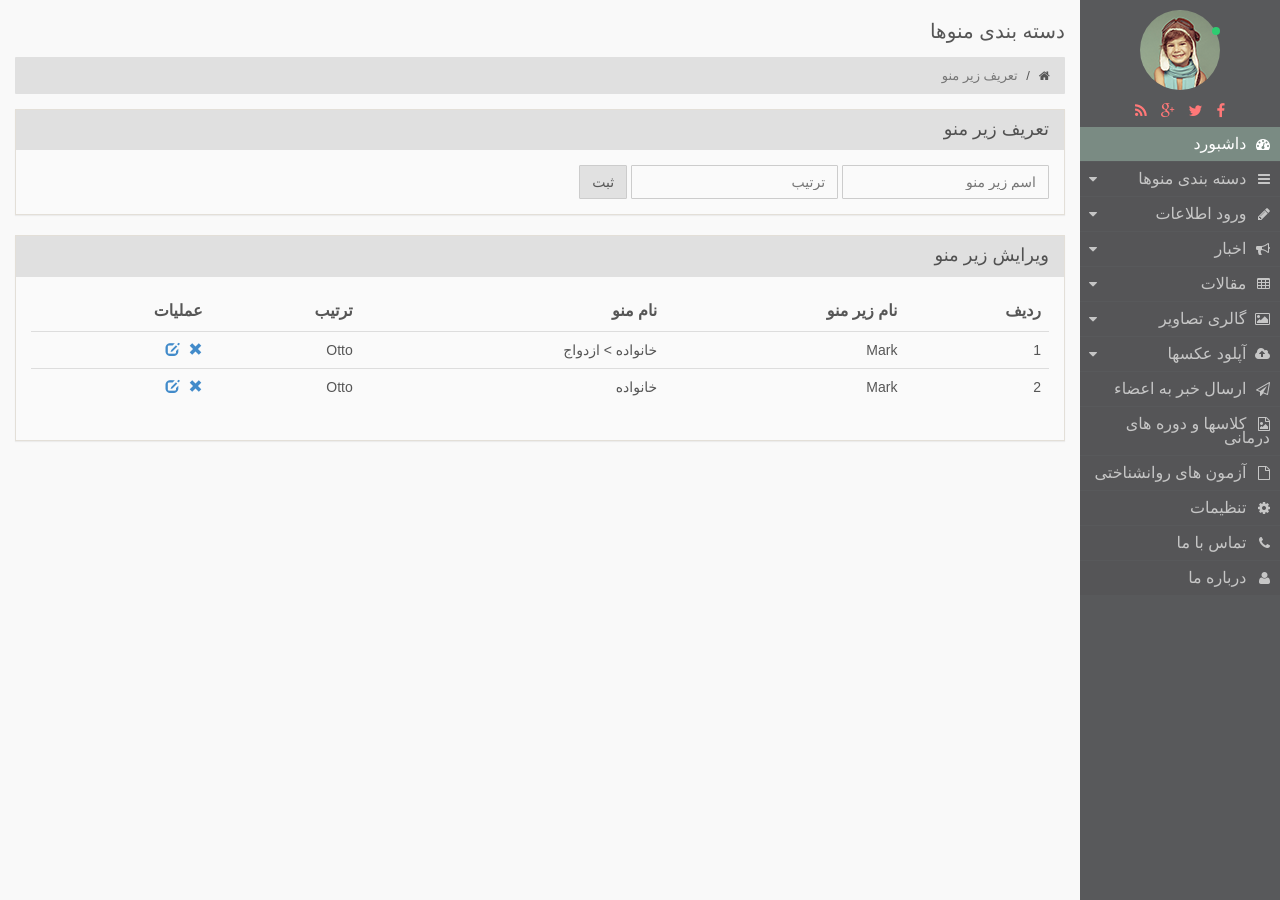
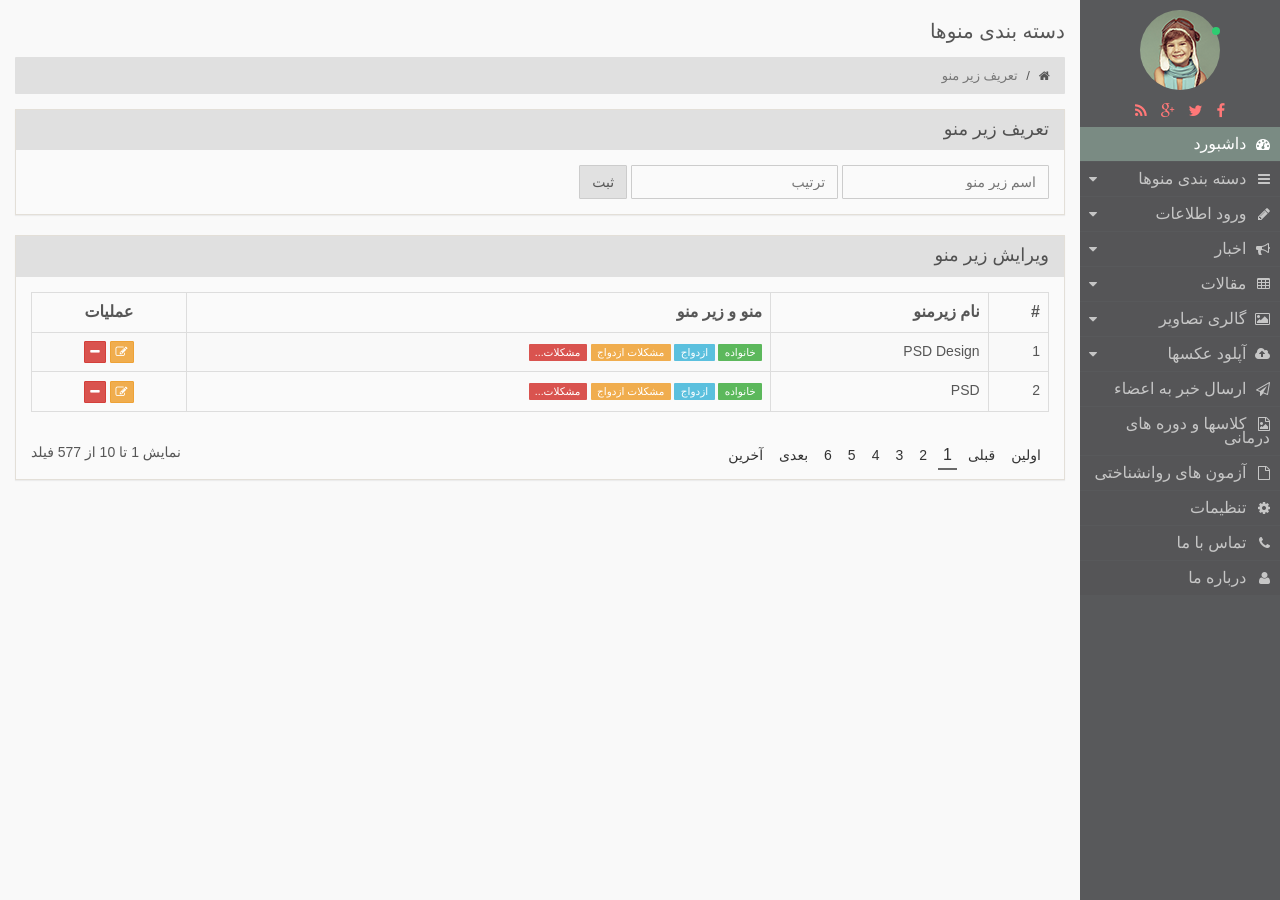
Before and after one commit to medworks/dr-share, a PHP site: page /manager/submenu.php in a window 1280 px wide. Shown: the part 38-938 px from the top of the page. Run offline with PHP 8.4, Linux system fonts and the light colour scheme; some libraries are stand-ins or nearby versions.

Commit message:
fix submenu edit page

```diff
--- a/manager/submenu.php
+++ b/manager/submenu.php
@@ -48,49 +48,63 @@
                             <div class="panel-body">
                                 <!--Table Wrapper Start-->
                                 <div class="table-responsive ls-table">
-                                    <table class="table">
+                                    <table class="table table-bordered table-striped">
                                         <thead>
                                         <tr>
-                                                <th>ردیف</th>
-                                                <th>نام زیر منو</th>
-                                                <th>نام منو</th>
-                                                <th>ترتیب</th>
-                                                <th>عملیات</th>
+                                            <th>#</th>
+                                            <th>نام زیرمنو</th>
+                                            <th>منو و زیر منو</th>
+                                            <th class="text-center">عملیات</th>
                                         </tr>
                                         </thead>
                                         <tbody>
                                         <tr>
                                             <td>1</td>
-                                                <td>Mark</td>
-                                                <td>خانواده > ازدواج</td>
-                                                <td>Otto</td>
+                                            <td>PSD Design</td>
                                             <td>
-                                                    <ul class="ls-glyphicons-list">
-                                                        <li>
-                                                            <a href="#" title="پاک کردن" style="margin-left:5px"><span class="glyphicon glyphicon-remove"></span></a>
-                                                            <a href="#" title="ویرایش"><span class="glyphicon glyphicon-edit"></span></a>
-                                                        </li>
-                                                    </ul>
+                                                <span class="label label-success">خانواده</span>
+                                                <span class="label label-info">ازدواج</span>
+                                                <span class="label label-warning">مشکلات ازدواج</span>
+                                                <span class="label label-danger">مشکلات...</span>
+                                            </td>
+                                            <td class="text-center">
+                                                <button class="btn btn-xs btn-warning" title="ویرایش"><i class="fa fa-pencil-square-o"></i></button>
+                                                <button class="btn btn-xs btn-danger" title="پاک کردن"><i class="fa fa-minus"></i></button>
                                             </td>
                                         </tr>
                                         <tr>
                                             <td>2</td>
-                                                <td>Mark</td>
-                                                <td>خانواده</td>
-                                                <td>Otto</td>
+                                            <td>PSD</td>
                                             <td>
-                                                    <ul class="ls-glyphicons-list">
-                                                        <li>
-                                                            <a href="#" title="پاک کردن" style="margin-left:5px"><span class="glyphicon glyphicon-remove"></span></a>
-                                                            <a href="#" title="ویرایش"><span class="glyphicon glyphicon-edit"></span></a>
-                                                        </li>
-                                                    </ul>
+                                                <span class="label label-success">خانواده</span>
+                                                <span class="label label-info">ازدواج</span>
+                                                <span class="label label-warning">مشکلات ازدواج</span>
+                                                <span class="label label-danger">مشکلات...</span>
+                                            </td>
+                                            <td class="text-center">
+                                                <button class="btn btn-xs btn-warning" title="ویرایش"><i class="fa fa-pencil-square-o"></i></button>
+                                                <button class="btn btn-xs btn-danger" title="پاک کردن"><i class="fa fa-minus"></i></button>
                                             </td>
                                         </tr>
                                         </tbody>
                                     </table>
                                 </div>
                                 <!--Table Wrapper Finish-->
+                                <div class="dataTables_paginate paging_full_numbers" id="ls-editable-table_paginate">
+                                    <a class="paginate_button first disabled" aria-controls="ls-editable-table" tabindex="0" id="ls-editable-table_first">اولین</a>
+                                    <a class="paginate_button previous disabled" aria-controls="ls-editable-table" tabindex="0" id="ls-editable-table_previous">قبلی</a>
+                                    <span>
+                                        <a class="paginate_button current" aria-controls="ls-editable-table" tabindex="0">1</a>
+                                        <a class="paginate_button " aria-controls="ls-editable-table" tabindex="0">2</a>
+                                        <a class="paginate_button " aria-controls="ls-editable-table" tabindex="0">3</a>
+                                        <a class="paginate_button " aria-controls="ls-editable-table" tabindex="0">4</a>
+                                        <a class="paginate_button " aria-controls="ls-editable-table" tabindex="0">5</a>
+                                        <a class="paginate_button " aria-controls="ls-editable-table" tabindex="0">6</a>
+                                    </span>
+                                    <a class="paginate_button next" aria-controls="ls-editable-table" tabindex="0" id="ls-editable-table_next">بعدی</a>
+                                    <a class="paginate_button last" aria-controls="ls-editable-table" tabindex="0" id="ls-editable-table_last">آخرین</a>
+                                </div>
+                                <div class="dataTables_info" id="ls-editable-table_info" role="alert" aria-live="polite" aria-relevant="all">نمایش 1 تا 10 از 577 فیلد</div>
                             </div>
                         </div>
                     </div>
```
Lines whose indentation alone changed are shown as unchanged.
